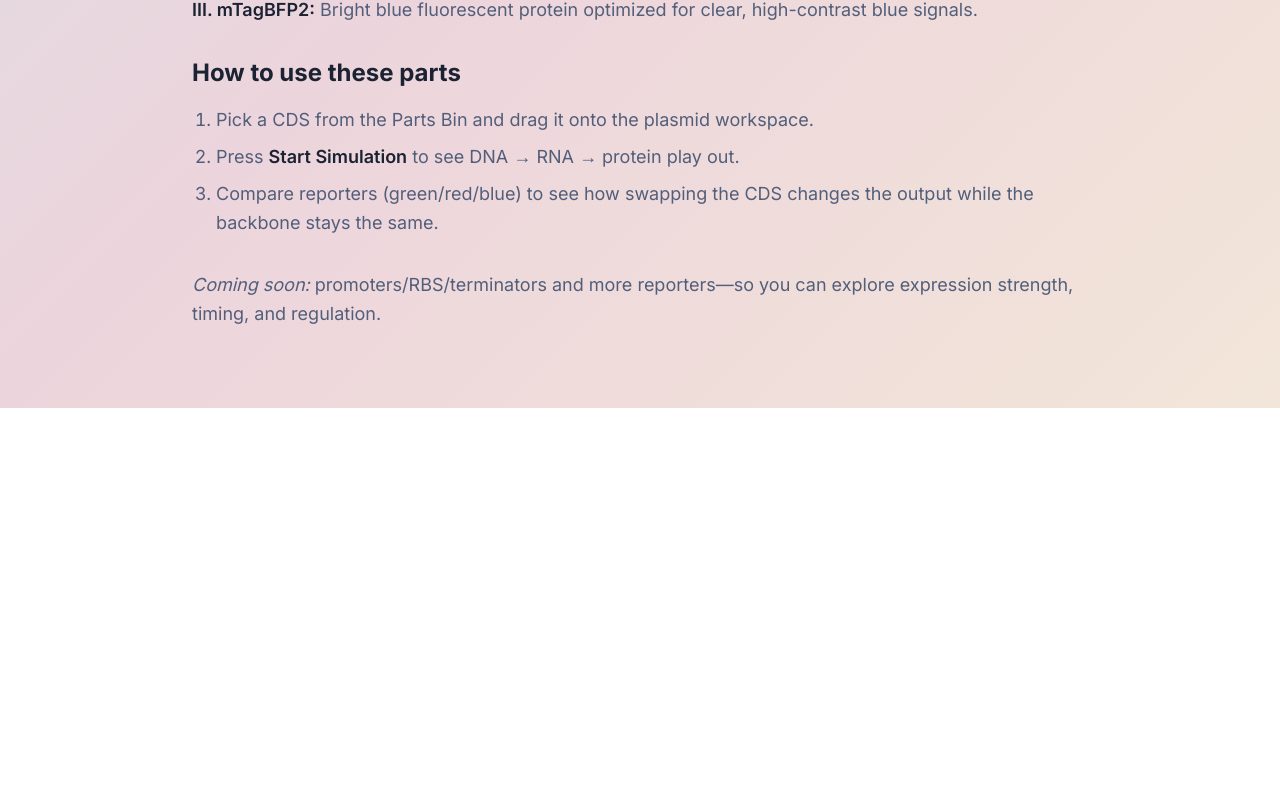
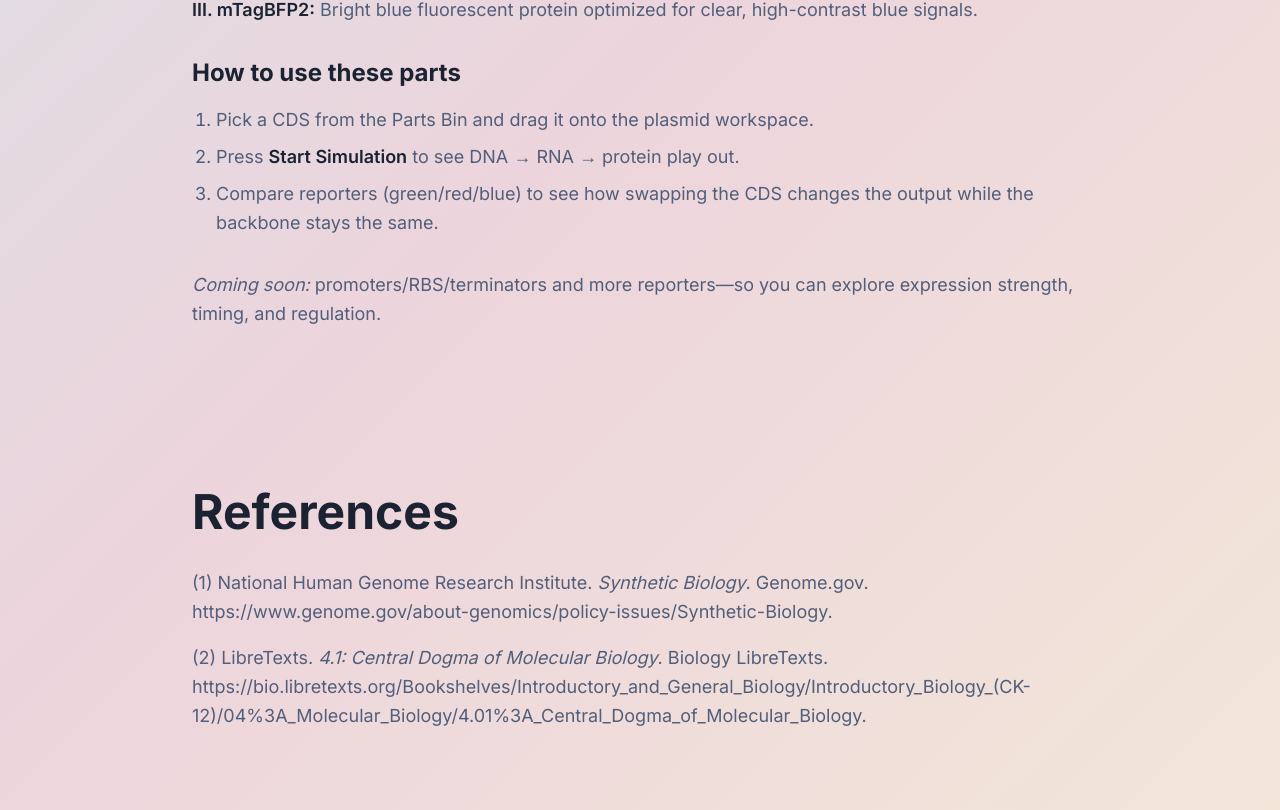
Before and after one commit to NYUADiGEM-2025/synthesis-ds, a React (Vite) app: page / in a window 1280 px wide. Shown: the part 3483-4293 px from the top of the page. Before the commit the page ends 3891 px from the top, so only its background shows below. Built offline with nearby package versions, Linux system fonts and the light colour scheme.

Commit message:
Add References section

```diff
--- a/src/pages/Home.tsx
+++ b/src/pages/Home.tsx
@@ -213,6 +213,26 @@ const Home = () => {
           </div>
         </div>
       </section>
+
+      {/* References Section */}
+      <section className="py-20 px-4">
+        <div className="max-w-4xl mx-auto">
+          <h2 className="text-4xl md:text-5xl font-bold text-foreground mb-8 font-inter">
+            References
+          </h2>
+
+          <div className="space-y-4 text-lg text-muted-foreground font-inter leading-relaxed">
+            <p>
+              (1) National Human Genome Research Institute. <span className="italic">Synthetic Biology</span>. Genome.gov.
+              https://www.genome.gov/about-genomics/policy-issues/Synthetic-Biology.
+            </p>
+            <p>
+              (2) LibreTexts. <span className="italic">4.1: Central Dogma of Molecular Biology</span>. Biology LibreTexts.
+              https://bio.libretexts.org/Bookshelves/Introductory_and_General_Biology/Introductory_Biology_(CK-12)/04%3A_Molecular_Biology/4.01%3A_Central_Dogma_of_Molecular_Biology.
+            </p>
+          </div>
+        </div>
+      </section>
     </div>
   );
 };
```
